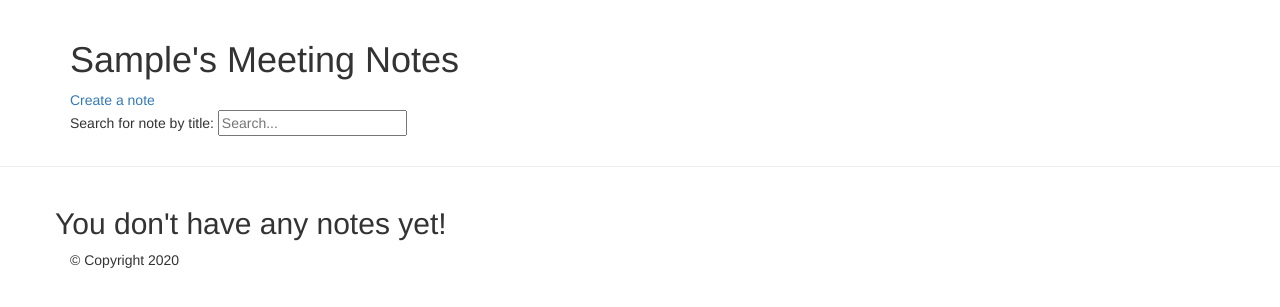
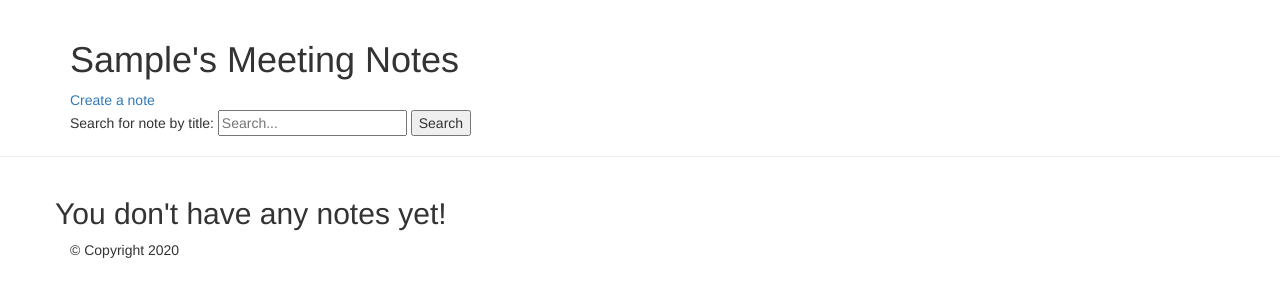
Before and after one commit to jonathankamau/note-taking-app, a Django app: page /dashboard/ in a window 1280 px wide. Shown: the part 51-358 px from the top of the page. Run offline with Django 3.2, Linux system fonts and the light colour scheme; the visitor is signed in with stand-in values (Sample User, id 1); data that the repository does not hold is empty; some libraries are stand-ins or nearby versions.

Commit message:
[Feature] update dashboard search option

```diff
--- a/app/template/dashboard.html
+++ b/app/template/dashboard.html
@@ -1,14 +1,16 @@
 {% extends 'base.html' %}
 {% block content%}
 
-<div class="container">
+<main class="container">
 <h1>{{ user.first_name }}'s Meeting Notes</h1>
 <div>
     <a href="{% url 'create_note' %}">Create a note</a>
 </div>
 <div>
     <form action="{% url 'search_results' %}" method="get">
-        <p>Search for note by title: <input name="q" type="text" placeholder="Search..."></p>
+        <div>Search for note by title: <input name="q" type="text" placeholder="Search...">
+        <button type="submit">Search</button>
+        </div>
     </form>
 </div>
 </div>
@@ -38,5 +40,5 @@
     <h2>You don't have any notes yet!</h2>
 {% endif %}
 </div>
-</div>
+</main>
 {% endblock %}
```
